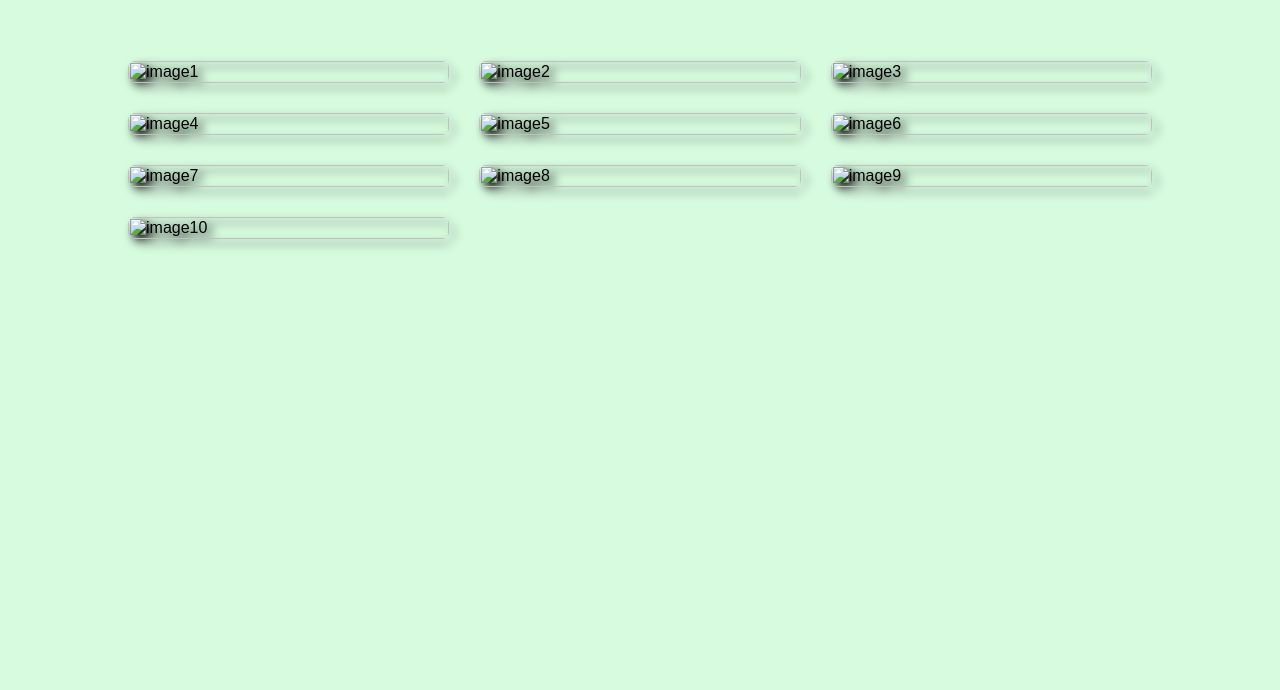
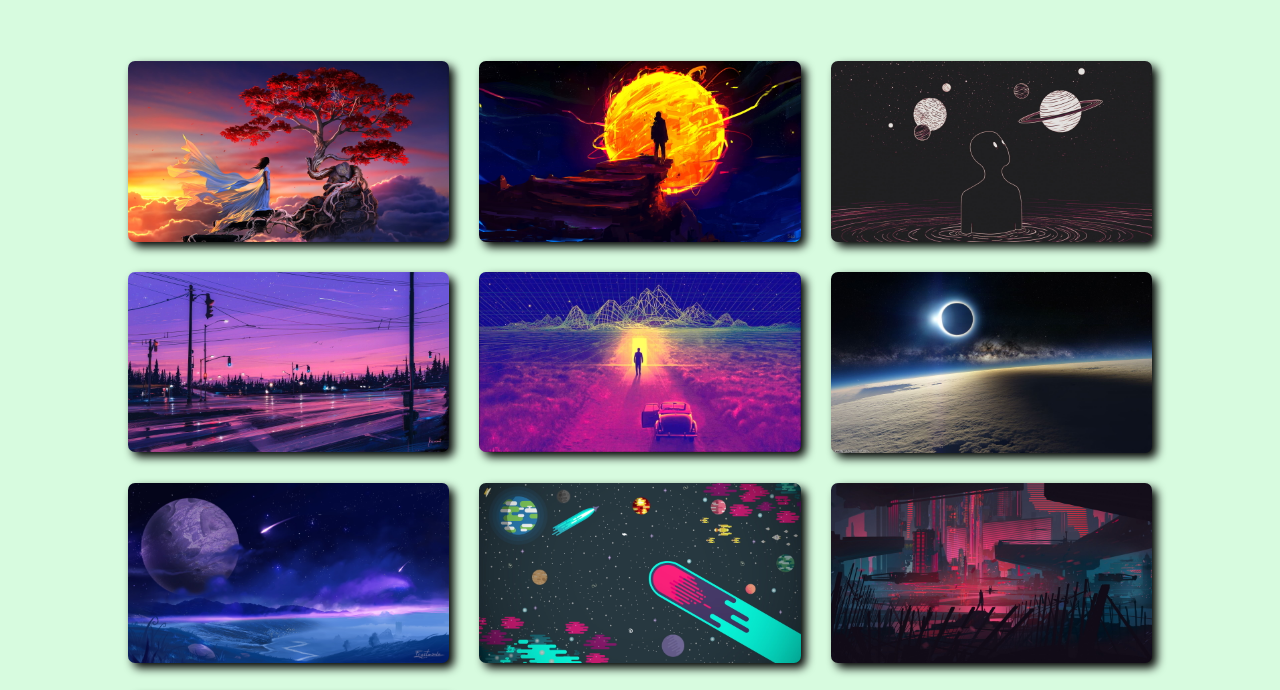
Before and after one commit to navnihalsatpute/Image-Gallery-Web-Application, a plain HTML site: page index.html in a window 1280 px wide. Shown: the part 107-797 px from the top of the page. Drawn offline with Linux system fonts and the light colour scheme.

Commit message:
Update index.html

```diff
--- a/index.html
+++ b/index.html
@@ -12,7 +12,7 @@
 <body>
     <h1 id="heading" > Gallery </h1>
     <div class="exp-img" id="expimgbg">
-        <img src="images/image1.jpg" id="expimg">
+        <img src="image1.jpg" id="expimg">
         <span id="close" onclick="closeexpimg()"> x </span>
         <div id="left"><span id="left" onclick="leftslide()"> < </span></div>
         <div id="right"><span id="right" onclick="rightslide()"> > </span></div>
@@ -20,16 +20,16 @@
     </div>
 
     <div class="gallery">
-        <img src="images/image1.jpg" alt="image1" onclick="openexpimg(this.src)">
-        <img src="images/image2.jpg" alt="image2" onclick="openexpimg(this.src)">
-        <img src="images/image3.jpg" alt="image3" onclick="openexpimg(this.src)">
-        <img src="images/image4.jpg" alt="image4" onclick="openexpimg(this.src)">
-        <img src="images/image5.jpg" alt="image5" onclick="openexpimg(this.src)">
-        <img src="images/image6.jpg" alt="image6" onclick="openexpimg(this.src)">
-        <img src="images/image7.jpg" alt="image7" onclick="openexpimg(this.src)">
-        <img src="images/image8.jpg" alt="image8" onclick="openexpimg(this.src)">
-        <img src="images/image9.jpg" alt="image9" onclick="openexpimg(this.src)">
-        <img src="images/image10.jpg" alt="image10" onclick="openexpimg(this.src)">
+        <img src="image1.jpg" alt="image1" onclick="openexpimg(this.src)">
+        <img src="image2.jpg" alt="image2" onclick="openexpimg(this.src)">
+        <img src="image3.jpg" alt="image3" onclick="openexpimg(this.src)">
+        <img src="image4.jpg" alt="image4" onclick="openexpimg(this.src)">
+        <img src="image5.jpg" alt="image5" onclick="openexpimg(this.src)">
+        <img src="image6.jpg" alt="image6" onclick="openexpimg(this.src)">
+        <img src="image7.jpg" alt="image7" onclick="openexpimg(this.src)">
+        <img src="image8.jpg" alt="image8" onclick="openexpimg(this.src)">
+        <img src="image9.jpg" alt="image9" onclick="openexpimg(this.src)">
+        <img src="image10.jpg" alt="image10" onclick="openexpimg(this.src)">
     </div>
     <script src="sandbox.js"></script>
 </body>
```
